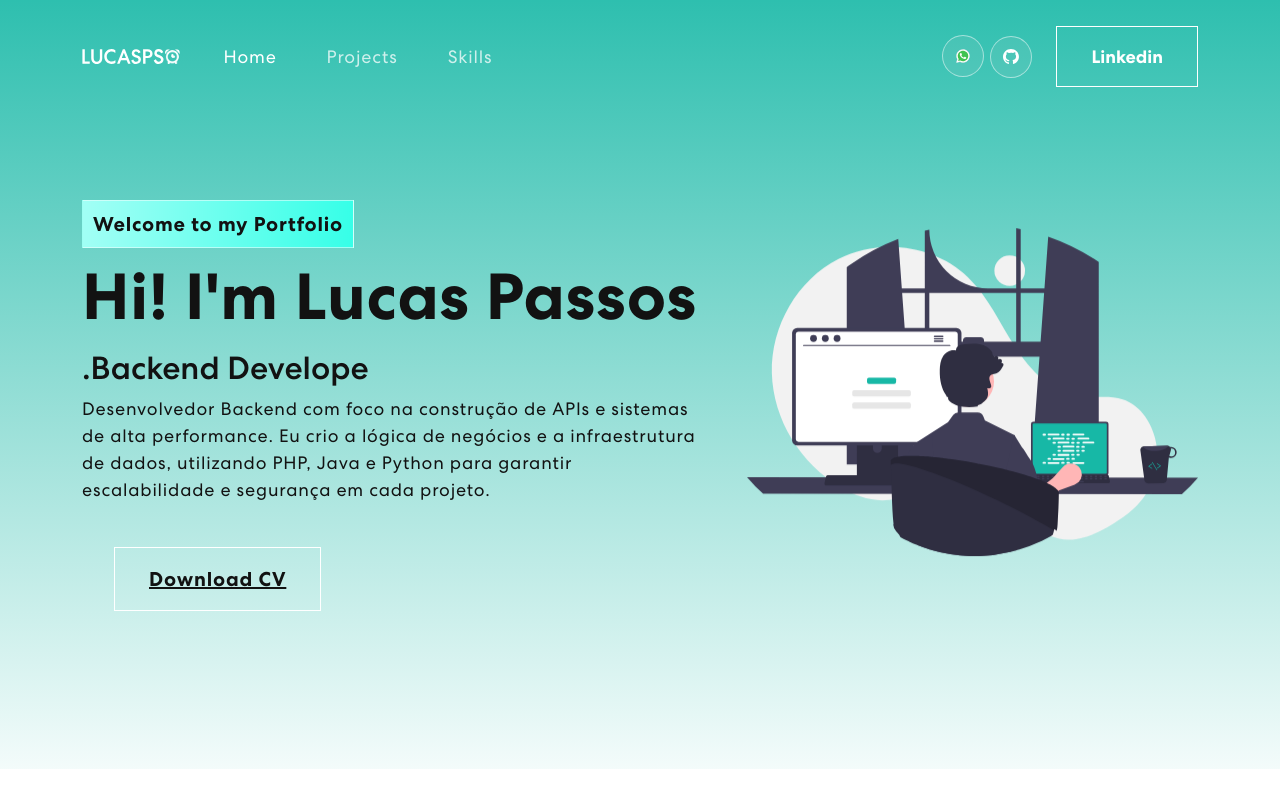
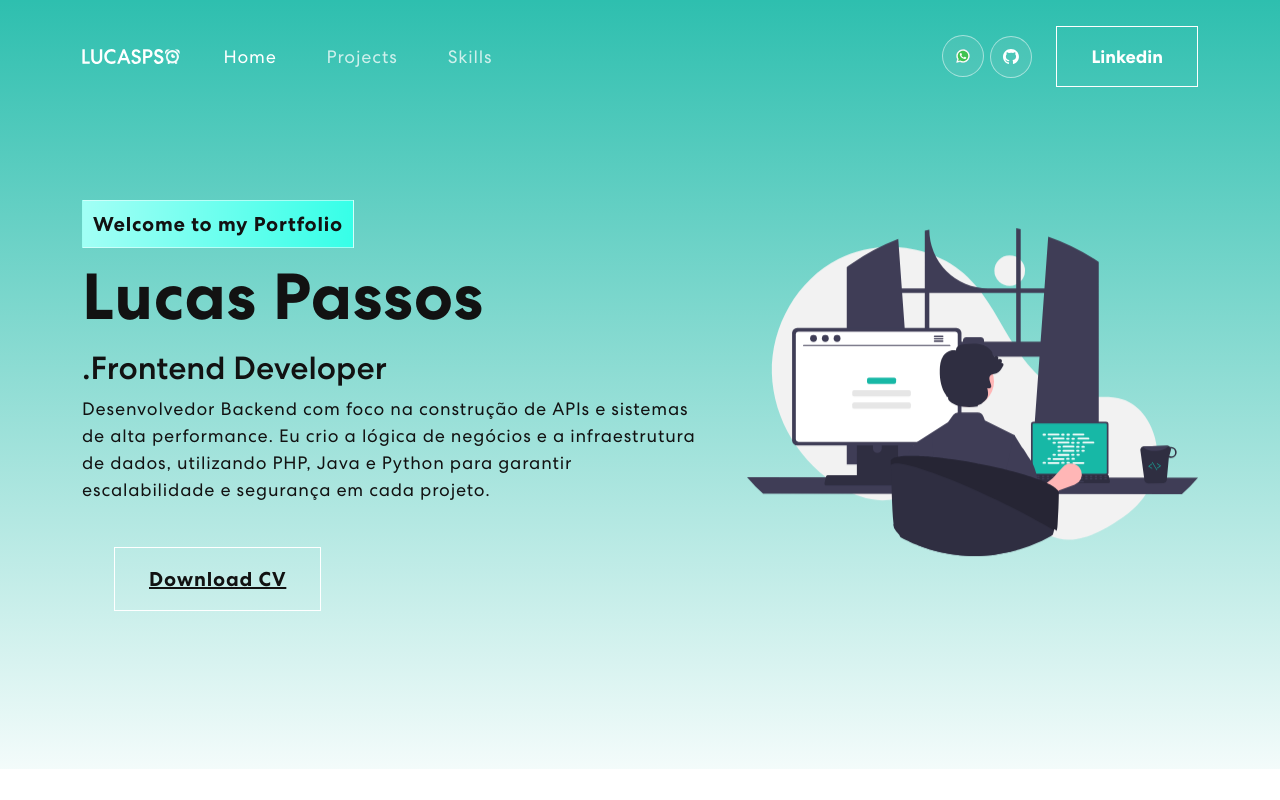
Before and after one commit to lucaspscode/personal-portfolio, a React (Create React App) app: page / in a window 1280 px wide. Shown: the top 800 px of the page. Built offline with nearby package versions, Linux system fonts and the light colour scheme.

Commit message:
Alteração de download, links e header.

```diff
--- a/src/components/Banner.js
+++ b/src/components/Banner.js
@@ -1,7 +1,7 @@
 import { useState, useEffect } from 'react';
-import Icon from '@reacticons/bootstrap-icons';
 import { Container, Row, Col } from 'react-bootstrap';
 import headerImg from '../assets/img/header-img.svg';
+import cv from '../assets/lucas_passos_cv.pdf';
 import 'animate.css';
 
 export const Banner = () => {
@@ -9,7 +9,7 @@ export const Banner = () => {
     const [isDeleting, setIsDeleting] = useState(false);
     const toRotate = ["Backend Developer", "Frontend Developer", "Fullstack Developer"];
     const [text, setText] = useState('');
-    const [delta, setDelta] = useState(300 - Math.random() * 100);
+    const [delta, setDelta] = useState(30);
     const period = 2000;
 
     useEffect(() => {
@@ -36,7 +36,7 @@ export const Banner = () => {
         } else if (isDeleting && updatedText === '') {
             setIsDeleting(false);
             setLoopNum(loopNum + 1);
-            setDelta(500);
+            setDelta(50);
         }
     }
 
@@ -46,7 +46,7 @@ export const Banner = () => {
                 <Row className="align-items-center">
                     <Col xs={12} md={6} xl={7}>
                         <span className="tagline">Welcome to my Portfolio</span>
-                        <h1>{`Hi! I'm Lucas Passos `}</h1>
+                        <h1>{`Lucas Passos `}</h1>
                         <h2><span className="wrap">.{text}</span></h2>
                         <p>Desenvolvedor Backend com foco na construção de APIs e sistemas de alta performance. Eu crio a lógica de negócios e a infraestrutura de dados, utilizando PHP, Java e Python para garantir escalabilidade e segurança em cada projeto.</p>
 
@@ -54,7 +54,7 @@ export const Banner = () => {
                             <div className="social-icon">
 
                             </div>
-                            <a href="Lucas_Passos_CV.pdf" download="Lucas_Passos_CV.pdf"><button className="vvd" >
+                            <a href={cv} download="lucas_passos_cv.pdf"><button className="vvd" >
                                 <span>
                                     Download CV
                                 </span></button></a>
```
Also changed, not shown: 1 other file (tests, documents, lock files or other folders).
